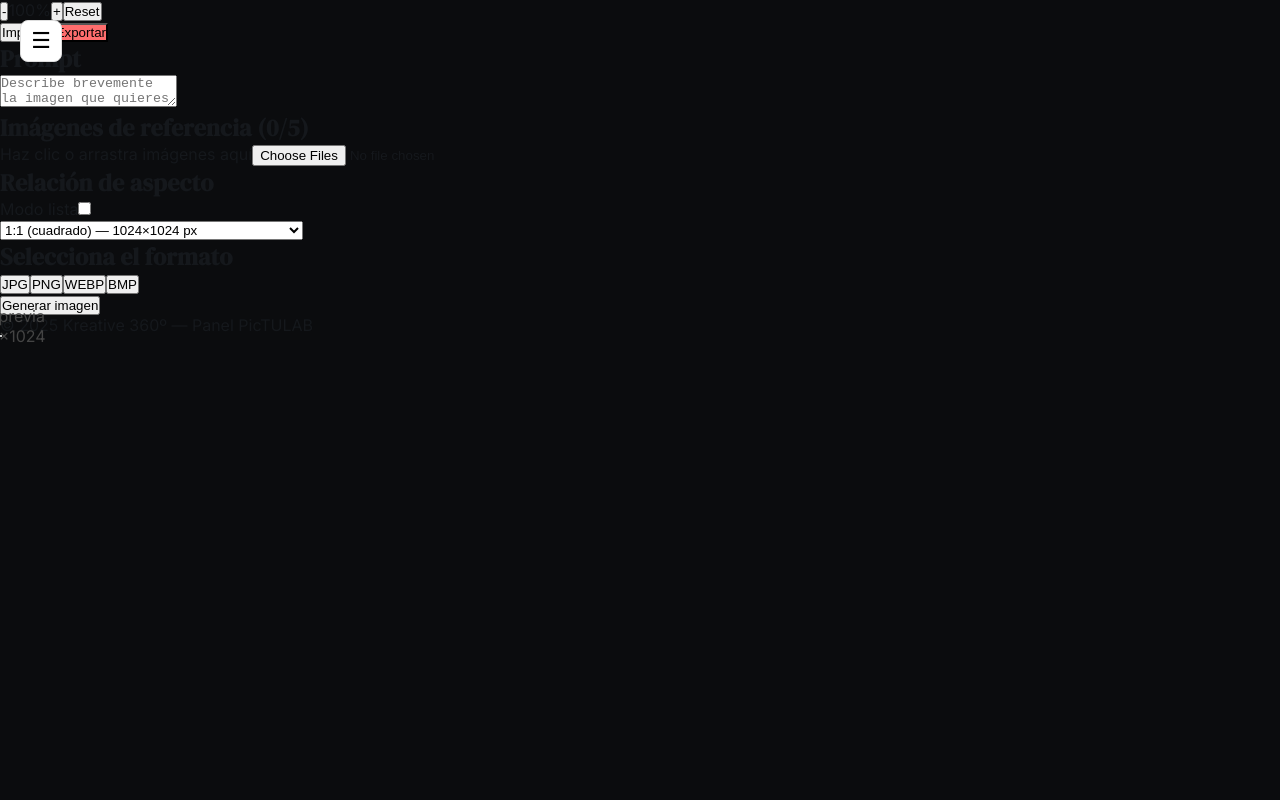
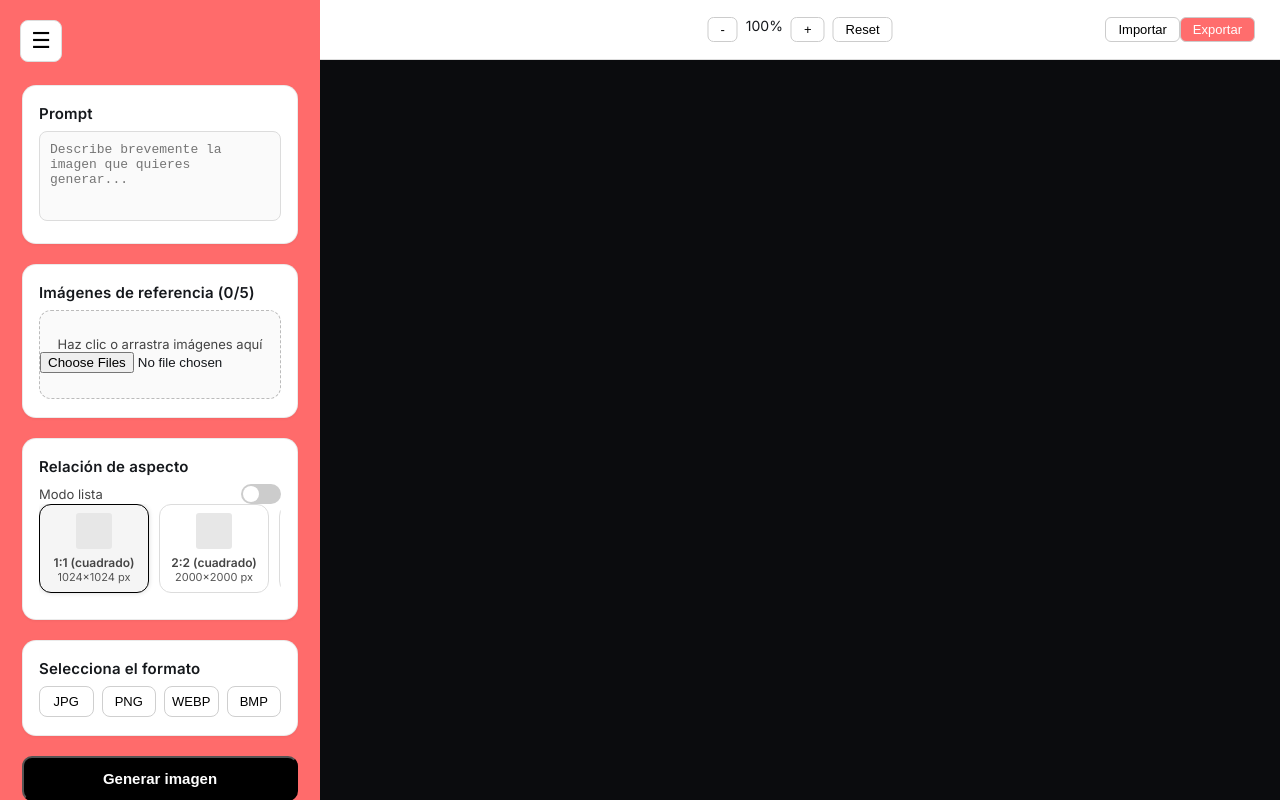
Before and after one commit to firstwinagency/firstwinagency-firstwin-panel, a Next.js app: page /pictulab in a window 1280 px wide. Built offline with nearby package versions, Linux system fonts and the light colour scheme.

Commit message:
Update page.tsx

```diff
--- a/app/pictulab/page.tsx
+++ b/app/pictulab/page.tsx
@@ -5,7 +5,7 @@ import Image from "next/image";
 
 export default function PictuLabPage() {
   const [selectedSize, setSelectedSize] = useState("1:1 (cuadrado)");
-  const [modeList, setModeList] = useState(false);
+  const [modeList, setModeList] = useState(true);
   const [isLoading, setIsLoading] = useState(false);
   const [uploadedImages, setUploadedImages] = useState<string[]>([]);
   const [isViewerOpen, setIsViewerOpen] = useState<boolean>(false);
@@ -27,61 +27,31 @@ export default function PictuLabPage() {
     { label: "4:3 (horizontal)", size: "1184×864", ratio: 1.37 },
     { label: "5:4 (horizontal)", size: "1152×896", ratio: 1.28 },
     { label: "16:9 (horizontal)", size: "1344×768", ratio: 1.77 },
-    { label: "21:9 (horizontal)", size: "1536×672", ratio: 2.28 },
-    { label: "A5 vertical (1748×2480 px)", size: "1748×2480", ratio: 0.7 },
-    { label: "A5 horizontal (2480×1748 px)", size: "2480×1748", ratio: 1.42 },
-    { label: "A4 vertical (2480×3508 px)", size: "2480×3508", ratio: 0.7 },
-    { label: "A4 horizontal (3508×2480 px)", size: "3508×2480", ratio: 1.41 },
-    { label: "A3 vertical (3508×4961 px)", size: "3508×4961", ratio: 0.7 },
-    { label: "A3 horizontal (4961×3508 px)", size: "4961×3508", ratio: 1.41 },
+    { label: "21:9 (horizontal)", size: "1536×672", ratio: 2.28 }
   ];
 
   const selectedSizeObj = sizes.find((s) => s.label === selectedSize);
   const selectedRatio = selectedSizeObj?.ratio ?? 1;
-  const selectedSizeLabel = selectedSizeObj?.size;
-
-  const handleImageUpload = (e: React.ChangeEvent<HTMLInputElement>) => {
-    const files = e.target.files;
-    if (!files) return;
-
-    const newImages = [...uploadedImages];
-
-    Array.from(files).forEach((file) => {
-      if (newImages.length < 5) {
-        const reader = new FileReader();
-        reader.onload = () => {
-          newImages.push(reader.result as string);
-          setUploadedImages([...newImages]);
-        };
-        reader.readAsDataURL(file);
-      }
-    });
-  };
-
-  const removeImage = (index: number) => {
-    const imgs = [...uploadedImages];
-    imgs.splice(index, 1);
-    setUploadedImages(imgs);
-  };
+  const selectedLabel = selectedSizeObj?.size;
 
   const [previewDims, setPreviewDims] = useState({ w: 0, h: 0 });
 
   useEffect(() => {
     function update() {
-      if (!containerRef.current || !selectedRatio) return;
+      if (!containerRef.current) return;
 
-      const maxW = containerRef.current.clientWidth * 0.9;
-      const maxH = containerRef.current.clientHeight * 0.8;
+      const maxW = containerRef.current.clientWidth * 0.7;
+      const maxH = containerRef.current.clientHeight * 0.7;
 
-      let targetW = maxW;
-      let targetH = targetW / selectedRatio;
+      let w = maxW;
+      let h = w / selectedRatio;
 
-      if (targetH > maxH) {
-        targetH = maxH;
-        targetW = targetH * selectedRatio;
+      if (h > maxH) {
+        h = maxH;
+        w = h * selectedRatio;
       }
 
-      setPreviewDims({ w: targetW, h: targetH });
+      setPreviewDims({ w, h });
     }
 
     update();
@@ -89,175 +59,151 @@ export default function PictuLabPage() {
     return () => window.removeEventListener("resize", update);
   }, [selectedRatio, zoom]);
 
+  const handleFiles = (e: any) => {
+    const files = Array.from(e.target.files);
+    if (files.length === 0) return;
+
+    const existing = [...uploadedImages];
+
+    files.forEach((file: any) => {
+      if (existing.length < 5) {
+        const reader = new FileReader();
+        reader.onload = () => {
+          existing.push(reader.result as string);
+          setUploadedImages([...existing]);
+        };
+        reader.readAsDataURL(file);
+      }
+    });
+  };
+
+  const removeImage = (i: number) => {
+    const arr = [...uploadedImages];
+    arr.splice(i, 1);
+    setUploadedImages(arr);
+  };
+
   return (
-    <main className="flex min-h-screen bg-white text-black">
+    <main className="flex min-h-screen">
       {/* TOP BAR */}
-      <div className="fixed top-0 left-0 right-0 z-40 bg-white border-b flex items-center justify-end px-6 py-3">
-        <div className="absolute left-1/2 -translate-x-1/2 flex items-center gap-2">
-          <button className="border px-3 py-1 rounded-md" onClick={() => setZoom((z) => Math.max(0.3, z - 0.1))}>
-            -
-          </button>
-          <span className="px-2">{Math.round(zoom * 100)}%</span>
-          <button className="border px-3 py-1 rounded-md" onClick={() => setZoom((z) => Math.min(3, z + 0.1))}>
-            +
-          </button>
-          <button className="border px-3 py-1 rounded-md" onClick={() => setZoom(1)}>
-            Reset
-          </button>
+      <div className="topbar">
+        <div className="zoom-controls">
+          <button className="btn-zoom" onClick={() => setZoom(z => Math.max(0.3, z - 0.1))}>-</button>
+          <span>{Math.round(zoom * 100)}%</span>
+          <button className="btn-zoom" onClick={() => setZoom(z => Math.min(3, z + 0.1))}>+</button>
+          <button className="btn-zoom" onClick={() => setZoom(1)}>Reset</button>
         </div>
 
-        <button className="border px-4 py-2 rounded-md bg-white hover:bg-gray-100">Importar</button>
-        <button className="border px-4 py-2 rounded-md text-white font-semibold" style={{ background: "#FF6D6D" }}>
-          Exportar
-        </button>
+        <button className="btn-zoom">Importar</button>
+        <button className="btn-zoom" style={{ background: "#FF6D6D", color: "white" }}>Exportar</button>
       </div>
 
       {/* SIDEBAR */}
-      <aside className="w-80 bg-[#FF6B6B] p-4 flex flex-col gap-4 pt-20">
-        {/* PROMPT */}
-        <div className="bg-white p-3 rounded-xl">
-          <h2 className="font-semibold mb-1">Prompt</h2>
-          <textarea
-            placeholder="Describe brevemente la imagen que quieres generar..."
-            className="w-full h-24 p-2 border border-gray-200 rounded-md text-sm"
-          ></textarea>
+      <aside className="sidebar">
+        <div className="sidebar-box">
+          <h2>Prompt</h2>
+          <textarea placeholder="Describe brevemente la imagen que quieres generar..."></textarea>
         </div>
 
-        {/* IMAGES */}
-        <div className="bg-white p-3 rounded-xl">
-          <h2 className="font-semibold mb-1">Imágenes de referencia ({uploadedImages.length}/5)</h2>
+        <div className="sidebar-box">
+          <h2>Imágenes de referencia ({uploadedImages.length}/5)</h2>
 
-          <label className="block border border-dashed rounded-md py-8 text-center text-sm cursor-pointer">
+          <label>
             <span>Haz clic o arrastra imágenes aquí</span>
-            <input type="file" className="hidden" multiple onChange={handleImageUpload} />
+            <input type="file" multiple className="hidden" onChange={handleFiles} />
           </label>
 
-          <div className="mt-2 grid grid-cols-2 gap-2">
+          <div className="image-grid mt-2 grid grid-cols-2 gap-2">
             {uploadedImages.map((img, i) => (
-              <div
-                key={i}
-                className="relative cursor-pointer"
-                onClick={() => {
-                  setViewerImage(img);
-                  setIsViewerOpen(true);
-                }}
-              >
+              <div key={i} className="relative" onClick={() => { setViewerImage(img); setIsViewerOpen(true); }}>
                 <Image src={img} width={200} height={200} alt="ref" className="rounded-md object-cover h-20 w-full" />
                 <button
-                  onClick={(e) => {
-                    e.stopPropagation();
-                    removeImage(i);
-                  }}
+                  onClick={(e) => { e.stopPropagation(); removeImage(i); }}
                   className="absolute top-1 right-1 bg-black/70 text-white w-5 h-5 rounded text-xs"
-                >
-                  X
-                </button>
+                >X</button>
               </div>
             ))}
           </div>
         </div>
 
-        {/* ASPECT RATIO */}
-        <div className="bg-white p-3 rounded-xl">
-          <h2 className="font-semibold mb-2">Relación de aspecto</h2>
+        <div className="sidebar-box">
+          <h2>Relación de aspecto</h2>
 
-          <div className="flex items-center justify-between mb-2">
-            <span className="text-sm">Modo lista</span>
-
-            <label className="relative inline-flex items-center cursor-pointer">
-              <input type="checkbox" className="sr-only peer" checked={modeList} onChange={() => setModeList(!modeList)} />
-              <div className="w-10 h-5 bg-gray-300 rounded-full peer-checked:bg-gray-800 transition-all"></div>
-              <div className="absolute left-0.5 top-0.5 w-4 h-4 bg-white rounded-full transition-all peer-checked:translate-x-5"></div>
-            </label>
+          <div className="toggle-wrap">
+            <span>Modo lista</span>
+            <div className="toggle" onClick={() => setModeList(!modeList)}>
+              <div className={`toggle-thumb ${modeList ? "active" : ""}`}></div>
+            </div>
           </div>
 
           {modeList && (
-            <div className="flex overflow-x-auto gap-3 pb-2">
-              {sizes.map((item) => (
+            <div className="aspect-list">
+              {sizes.map((s) => (
                 <div
-                  key={item.label}
-                  onClick={() => setSelectedSize(item.label)}
-                  className={`flex-shrink-0 w-24 p-2 border rounded-lg text-center cursor-pointer transition-all ${
-                    selectedSize === item.label ? "border-black shadow-md" : "border-gray-300"
-                  }`}
+                  key={s.label}
+                  className={`aspect-item ${selectedSize === s.label ? "active" : ""}`}
+                  onClick={() => setSelectedSize(s.label)}
                 >
                   <div
-                    className="mx-auto mb-1 bg-gray-200 rounded-sm"
+                    className="mini-rect"
                     style={{
-                      width: item.ratio >= 1 ? "36px" : `${36 * item.ratio}px`,
-                      height: item.ratio <= 1 ? "36px" : `${36 / item.ratio}px`,
+                      width: s.ratio >= 1 ? "36px" : `${36 * s.ratio}px`,
+                      height: s.ratio <= 1 ? "36px" : `${36 / s.ratio}px`,
                     }}
                   ></div>
 
-                  <p className="text-xs font-medium leading-3">{item.label}</p>
-                  <p className="text-[11px] text-gray-600 font-semibold">{item.size} px</p>
+                  <p className="ratio">{s.label}</p>
+                  <p className="px">{s.size} px</p>
                 </div>
               ))}
             </div>
           )}
 
           {!modeList && (
-            <select
-              className="w-full border rounded-md p-2 text-sm"
-              value={selectedSize}
-              onChange={(e) => setSelectedSize(e.target.value)}
-            >
-              {sizes.map((item) => (
-                <option key={item.label} value={item.label}>
-                  {item.label} — {item.size} px
+            <select className="aspect-select" value={selectedSize} onChange={(e) => setSelectedSize(e.target.value)}>
+              {sizes.map((s) => (
+                <option key={s.label} value={s.label}>
+                  {s.label} — {s.size} px
                 </option>
               ))}
             </select>
           )}
         </div>
 
-        {/* FORMAT */}
-        <div className="bg-white p-3 rounded-xl">
-          <h2 className="font-semibold mb-2">Selecciona el formato</h2>
-
-          <div className="flex gap-2 justify-between">
+        <div className="sidebar-box">
+          <h2>Selecciona el formato</h2>
+          <div className="format-buttons">
             {["JPG", "PNG", "WEBP", "BMP"].map((f) => (
-              <button key={f} className="px-4 py-1 border rounded-md min-w-[62px] text-center flex justify-center items-center">
-                {f}
-              </button>
+              <button key={f} className="format-btn">{f}</button>
             ))}
           </div>
         </div>
 
-        <button onClick={() => setIsLoading(true)} className="mt-4 bg-black text-white py-2 rounded-lg hover:bg-gray-800">
-          Generar imagen
-        </button>
+        <button className="generate-btn">Generar imagen</button>
 
-        <p className="text-xs text-white text-center mt-auto">© 2025 Kreative 360º — Panel PicTULAB</p>
+        <p className="text-xs text-white text-center mt-auto">
+          © 2025 Kreative 360º — Panel PicTULAB
+        </p>
       </aside>
 
       {/* PREVIEW */}
-      <section className="flex-1 h-screen overflow-auto bg-[url('/coral-grid.svg')] bg-repeat flex items-center justify-center">
-        <div ref={containerRef} className="w-full h-full flex items-center justify-center">
+      <section className="preview-zone" ref={containerRef}>
         <div
+          className="preview-inner"
           style={{
             width: previewDims.w * zoom,
             height: previewDims.h * zoom,
-              border: "1px solid #ccc",
-              background: "rgba(255,255,255,0.85)",
-              display: "flex",
-              alignItems: "center",
-              justifyContent: "center",
-              color: "#444",
           }}
         >
-            Vista previa ({selectedSizeLabel} px)
-          </div>
+          Vista previa ({selectedLabel} px)
         </div>
       </section>
 
       {/* IMAGE VIEWER */}
       {isViewerOpen && viewerImage && (
-        <div
-          className="fixed inset-0 bg-black/70 flex items-center justify-center z-50"
-          onClick={() => setIsViewerOpen(false)}
-        >
-          <Image src={viewerImage} alt="visualizador" width={1000} height={1000} className="rounded-lg shadow-lg max-h-[85vh] object-contain" />
+        <div className="fixed inset-0 bg-black/70 flex items-center justify-center z-50"
+             onClick={() => setIsViewerOpen(false)}>
+          <Image src={viewerImage} alt="big view" width={1200} height={1200} className="rounded-lg shadow-lg max-h-[85vh]" />
         </div>
       )}
     </main>
```
Lines whose indentation alone changed are shown as unchanged.
